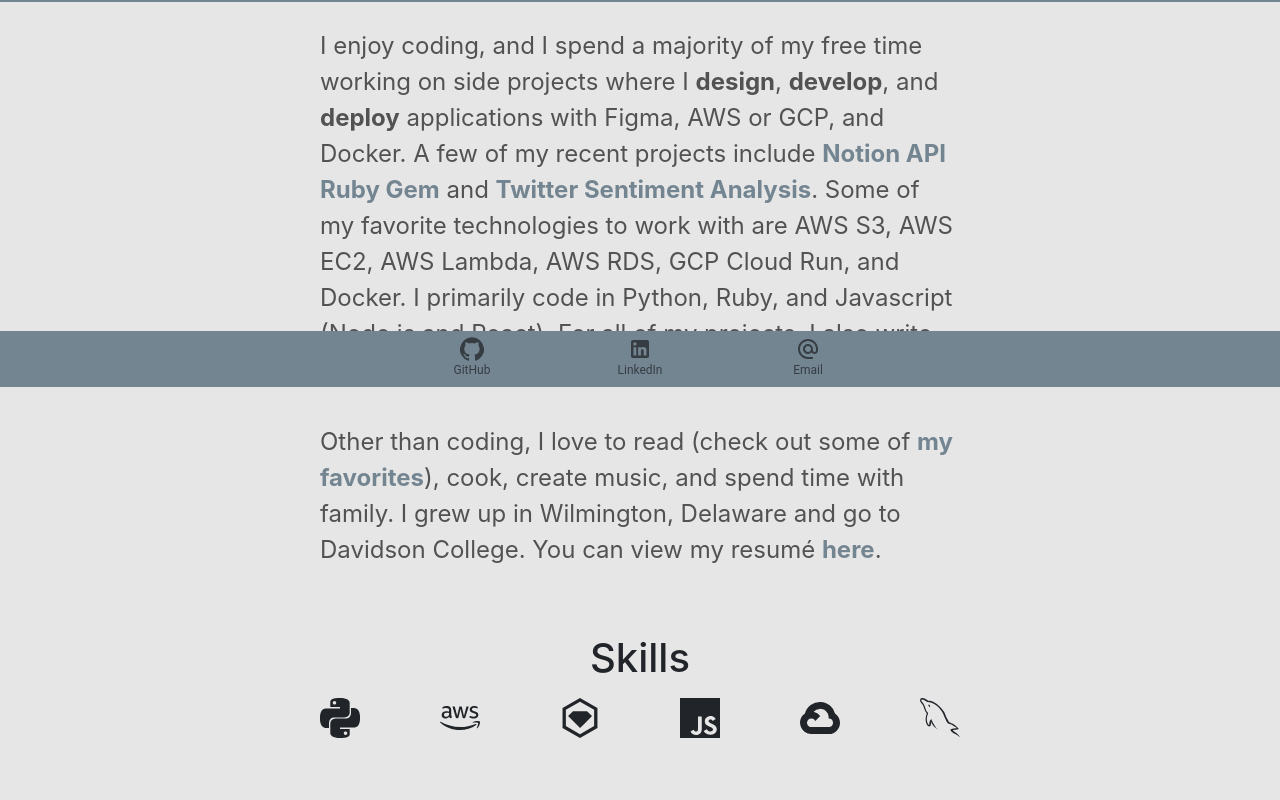
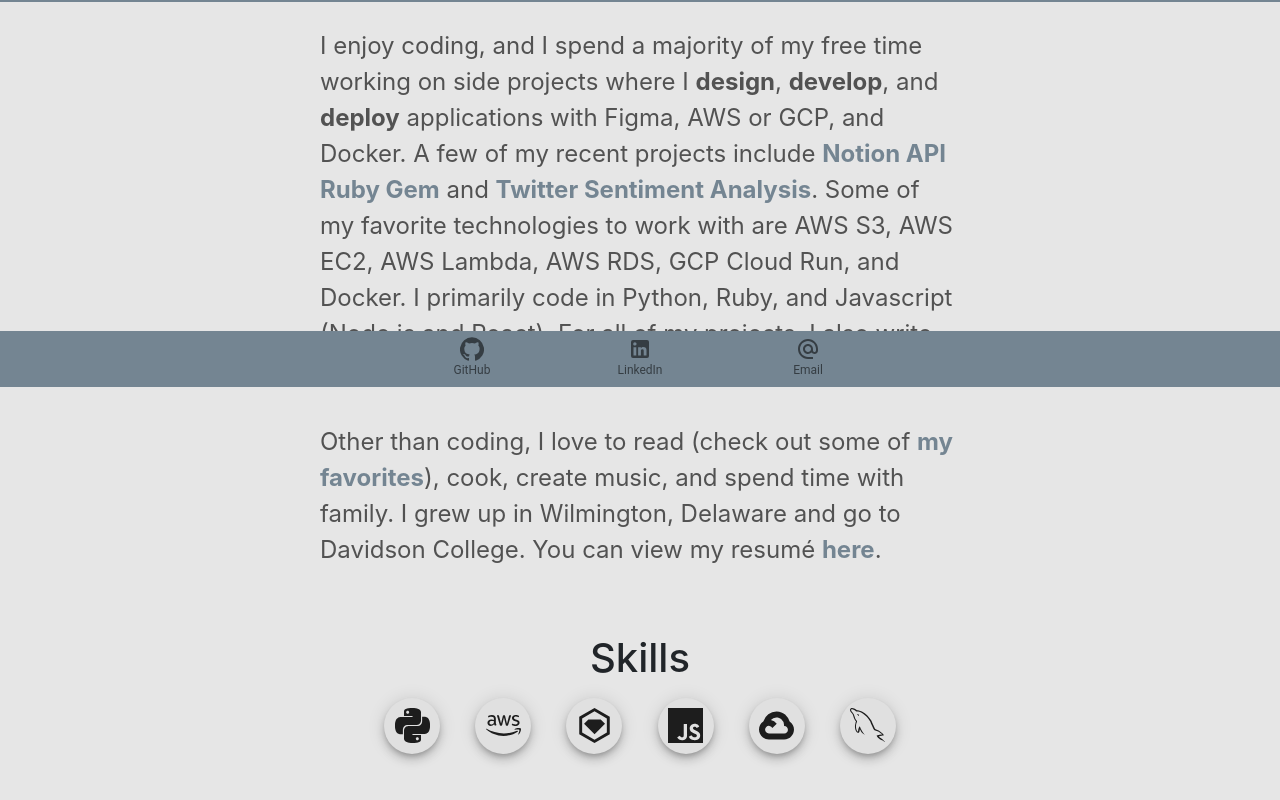
Before and after one commit to danmurphy1217/website, a React (Create React App) app: page /about in a window 1280 px wide. Shown: the part 413-1213 px from the top of the page. Built offline with nearby package versions, Linux system fonts and the light colour scheme.

Commit message:
icon styling and tooltips done, need to wrap them next

```diff
--- a/src/pages/contents/AboutMeIcons.js
+++ b/src/pages/contents/AboutMeIcons.js
@@ -1,13 +1,56 @@
+import React, { forwardRef } from "react";
 import { SiPython } from "react-icons/si";
 import { SiAmazonaws } from "react-icons/si";
 import { SiRubygems } from "react-icons/si";
 import { SiJavascript } from "react-icons/si";
 import { SiGooglecloud } from "react-icons/si";
 import { GrMysql } from "react-icons/gr";
+import { withStyles } from "@material-ui/core/styles";
+import Tooltip from "@material-ui/core/Tooltip";
+import AddIcon from "@material-ui/icons/Add";
+import Fab from "@material-ui/core/Fab";
+
+const LightTooltip = withStyles((theme) => ({
+  tooltip: {
+    backgroundColor: theme.palette.common.white,
+    color: "black",
+    boxShadow: theme.shadows[1],
+    fontSize: 11,
+  },
+}))(Tooltip);
+
+const IconElements = [
+  <SiPython size={35} />,
+  <SiAmazonaws size={35} />,
+  <SiRubygems size={35} />,
+  <SiJavascript size={35} />,
+  <SiGooglecloud size={35} />,
+  <GrMysql size={35} />,
+];
+
+const OnHoverElements = [
+    "Python",
+    "AWS: EC2, Lambda, Cloudformation, S3, RDS, IAM, & more",
+    "Ruby",
+    "JavaScript: Vanilla, React, and Node",
+    "GCP: Cloud Run",
+    "MySQL"
+]
+const FormattedIconElements = [];
+
+IconElements.forEach(function (icon, i) {
+  FormattedIconElements.push(
+    <Tooltip title={OnHoverElements[i]} aria-label="add">
+      <Fab>{icon}</Fab>
+    </Tooltip>
+  );
+});
+
+// TODO: use style={{flexBasis: "100%"}} styling on div, wrap every 3 elements in it
 
 const AboutMeIcons = () => {
   return (
-    <div style={{ width: "50%" }}>
+    <div style={{ width: "40%" }}>
       <h1 style={{ textAlign: "center" }}>Skills</h1>
       <div
         style={{
@@ -17,13 +60,7 @@
           flexWrap: "wrap",
         }}
       >
-        <SiPython size={40} />
-        <SiAmazonaws size={40} />
-        <SiRubygems size={40} />
-
-        <SiJavascript size={40} />
-        <SiGooglecloud size={40} />
-        <GrMysql size={40} />
+        {FormattedIconElements}
       </div>
     </div>
   );
```
Also changed, not shown: 1 other file (tests, documents, lock files or other folders).
